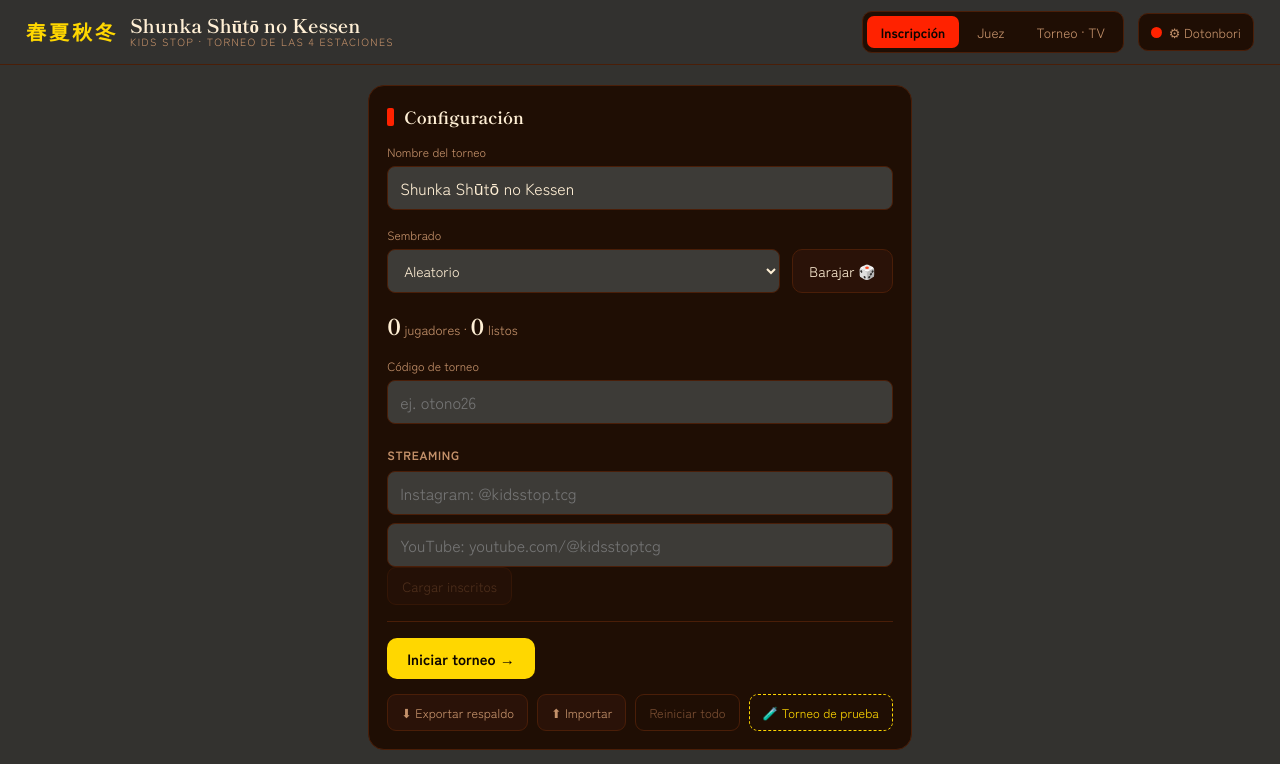
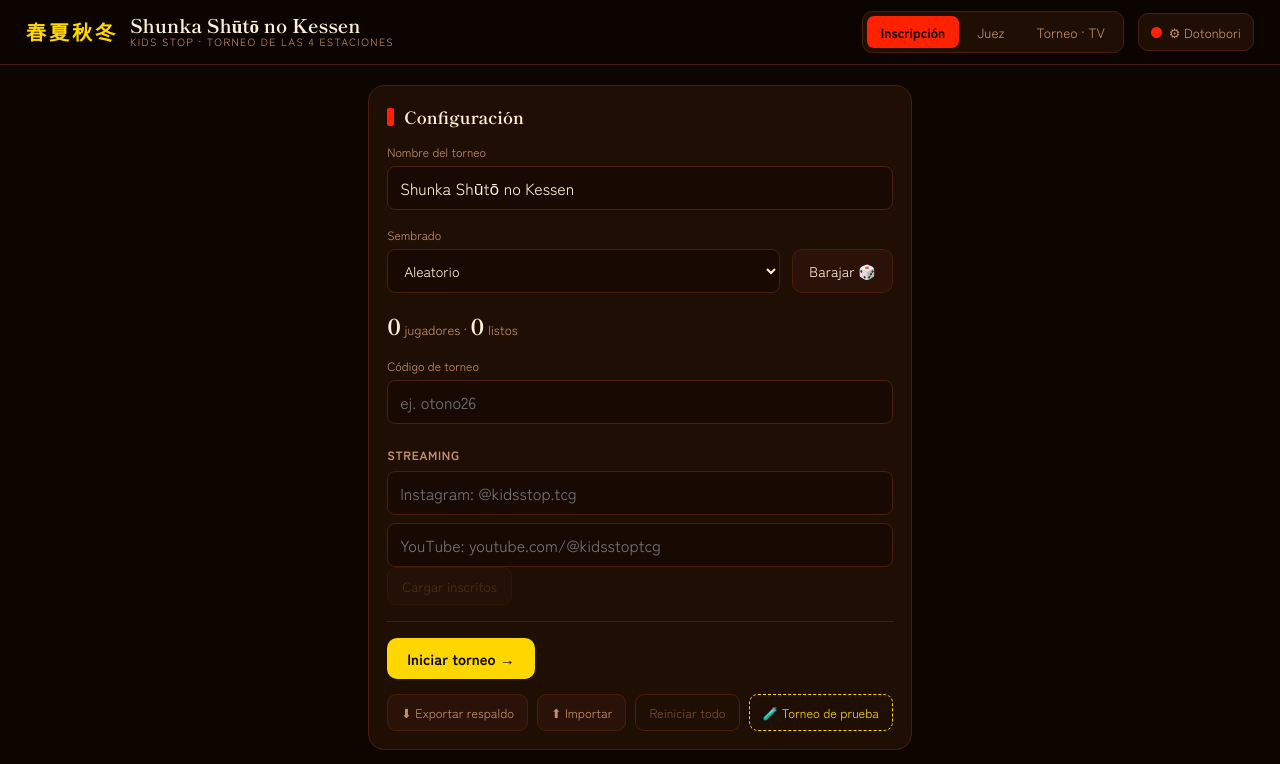
Before and after one commit to t2ac32/ks-shunka, a React (Vite) app: page / in a window 1280 px wide. Shown: the top 764 px of the page. Built offline with nearby package versions, Linux system fonts and the light colour scheme; no server answers.

Commit message:
revert background color

```diff
--- a/src/index.css
+++ b/src/index.css
@@ -66,8 +66,8 @@ a { color: inherit; text-decoration: none; }
 
 /* Theme: Dotonbori — default */
 :root {
-  --bg:        #33322f;
-  --bg2:       #3d3b37;
+  --bg:        #0d0500;
+  --bg2:       #180a02;
   --panel:     #1f0e04;
   --panel2:    #2a1208;
   --line:      #4a1e08;
```
